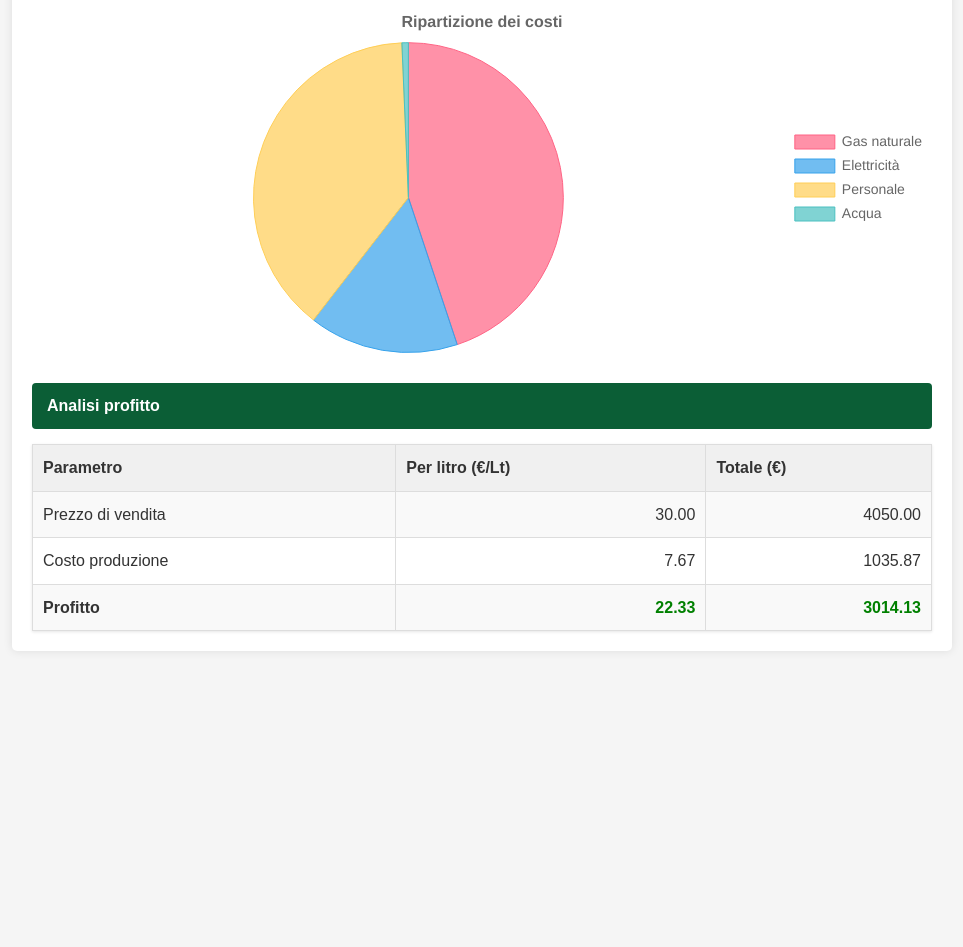
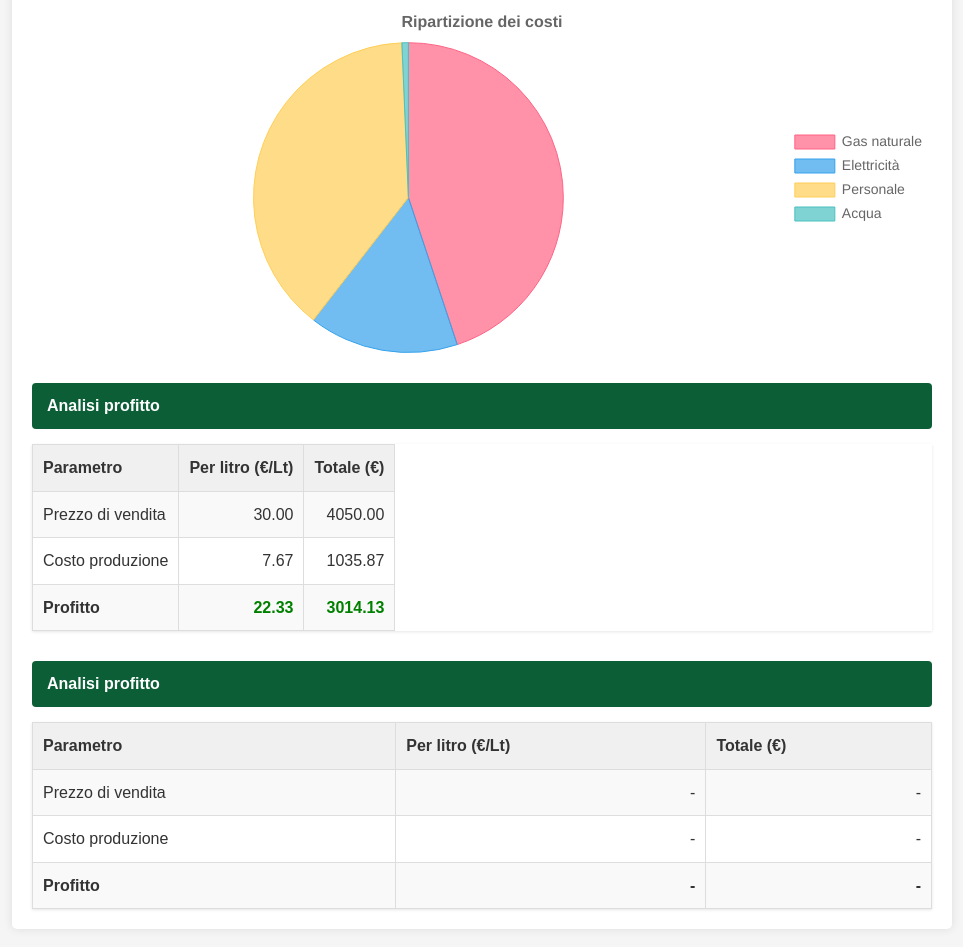
Before and after one commit to Emanuele-crypto/ancodist, a plain HTML site: page index.html in a window 1280 px wide. Shown: the part 1121-2068 px from the top of the page, without its empty margins (158-1121 px from the left). Before the commit the page ends 1792 px from the top, so only its background shows below. Drawn offline with nearby package versions, Linux system fonts and the light colour scheme.

Commit message:
Update index.html

```diff
--- a/index.html
+++ b/index.html
@@ -8,14 +8,14 @@
     <!-- Aggiungiamo jQuery per compatibilità su più browser -->
     <script src="https://cdnjs.cloudflare.com/ajax/libs/jquery/3.6.0/jquery.min.js"></script>
     <style>
-        .cost-breakdown-table,
-        .profit-table {
-            display: none !important; /* Nascondiamo entrambe le tabelle */
+        .cost-breakdown-table {
+            display: none !important; /* Nascondiamo solo la tabella dei costi */
         }
 
-        /* Assicuriamoci che il grafico a torta sia visibile */
-        .chart-container {
-            display: flex !important;
+        /* Assicuriamoci che il grafico a torta e la tabella profitti siano visibili */
+        .chart-container,
+        .profit-table {
+            display: block !important;
         }
 
         .logo-container {
@@ -369,7 +369,30 @@
                 <canvas id="costPieChart" class="pie-chart"></canvas>
             </div>
 
-            <!-- La sezione Analisi profitto è stata rimossa -->
+            <div class="section-title">Analisi profitto</div>
+
+            <table class="results-table profit-table">
+                <tr>
+                    <th>Parametro</th>
+                    <th>Per litro (€/Lt)</th>
+                    <th>Totale (€)</th>
+                </tr>
+                <tr>
+                    <td>Prezzo di vendita</td>
+                    <td id="sellingPricePerLiter" class="numeric">-</td>
+                    <td id="totalSellingPrice" class="numeric">-</td>
+                </tr>
+                <tr>
+                    <td>Costo produzione</td>
+                    <td id="productionCostPerLiter" class="numeric">-</td>
+                    <td id="totalProductionCost" class="numeric">-</td>
+                </tr>
+                <tr class="highlight">
+                    <td><strong>Profitto</strong></td>
+                    <td id="profitPerLiter" class="numeric">-</td>
+                    <td id="totalProfit" class="numeric">-</td>
+                </tr>
+            </table>
         </div>
 
             <div class="section-title">Analisi profitto</div>
@@ -422,22 +445,22 @@
                 });
             });
 
-            // Nascondi definitivamente entrambe le tabelle, ma assicurati che il grafico sia visibile
+            // Nascondi definitivamente solo la tabella dei costi, ma assicurati che il grafico e la tabella profitti siano visibili
             const costTable = document.querySelector('.cost-breakdown-table');
-            const profitTable = document.querySelector('.profit-table');
-
             if (costTable) {
                 costTable.style.display = 'none';
             }
 
-            if (profitTable) {
-                profitTable.style.display = 'none';
+            // Assicurati che il grafico e la tabella dei profitti siano visibili
+            const chartContainer = document.querySelector('.chart-container');
+            const profitTable = document.querySelector('.profit-table');
+
+            if (chartContainer) {
+                chartContainer.style.display = 'flex';
             }
 
-            // Assicurati che il grafico sia visibile
-            const chartContainer = document.querySelector('.chart-container');
-            if (chartContainer) {
-                chartContainer.style.display = 'flex';
+            if (profitTable) {
+                profitTable.style.display = 'table';
             }
         });
 
```
